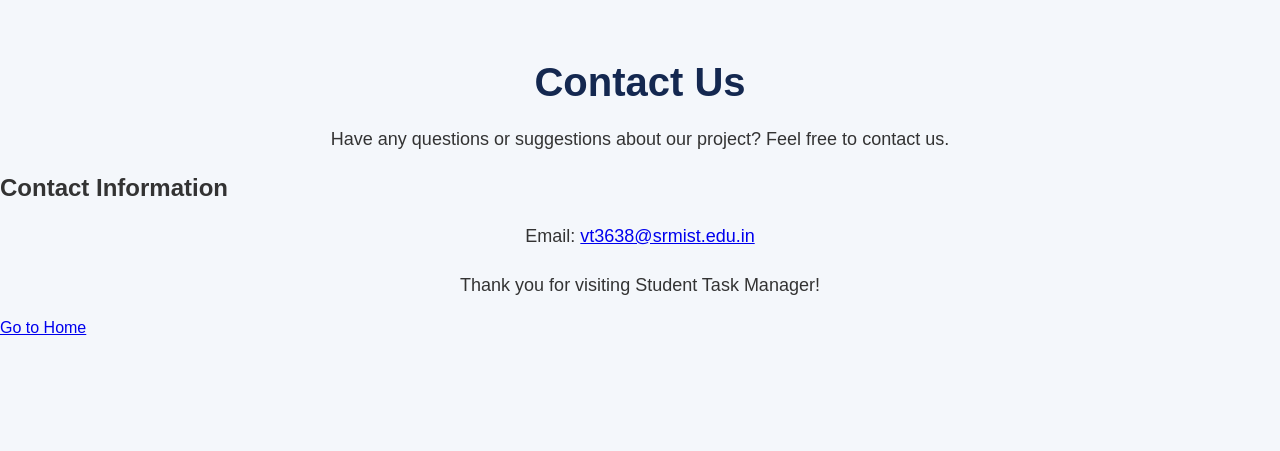
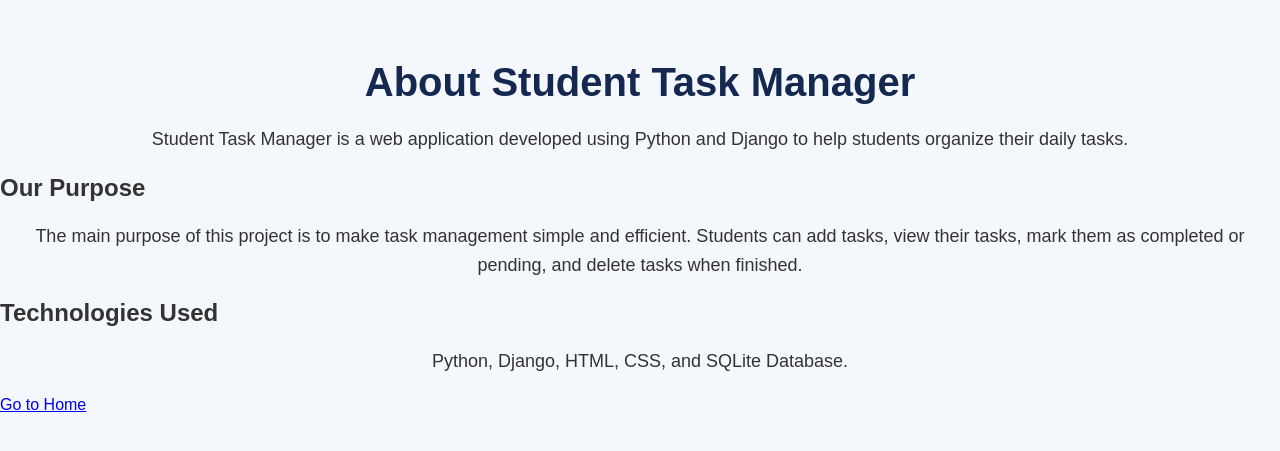
Before and after one commit to vrinda05-hub/my-django-website, a Django app: page /contact/ in a window 1280 px wide. Shown: the part 61-512 px from the top of the page. Run offline with Django 5.2, Linux system fonts and the light colour scheme.

Commit message:
Update Contact page

```diff
--- a/website/templates/contact.html
+++ b/website/templates/contact.html
@@ -5,39 +5,38 @@
 <head>
     <meta charset="UTF-8">
     <meta name="viewport" content="width=device-width, initial-scale=1.0">
-    <title>Contact Us</title>
+    <title>About Us</title>
     <link rel="stylesheet" href="{% static 'website/style.css' %}">
 </head>
 <body>
 
     <nav>
-        <a href="/">Home</a>
-        <a href="/about/">About</a>
-        <a href="/contact/">Contact</a>
+        <a href="{% url 'home' %}">Home</a>
+        <a href="{% url 'about' %}">About</a>
+        <a href="{% url 'contact' %}">Contact</a>
     </nav>
 
     <main>
-        <h1>Contact Us</h1>
+        <h1>About Student Task Manager</h1>
 
         <p>
-            Have any questions or suggestions about our project?
-            Feel free to contact us.
+            Student Task Manager is a web application developed using
+            Python and Django to help students organize their daily tasks.
         </p>
 
-        <h2>Contact Information</h2>
+        <h2>Our Purpose</h2>
 
         <p>
-            Email:
-            <a href="mailto:vt3638@srmist.edu.in">
-                vt3638@srmist.edu.in
-            </a>
+            The main purpose of this project is to make task management
+            simple and efficient. Students can add tasks, view their tasks,
+            mark them as completed or pending, and delete tasks when finished.
         </p>
 
-        <p>
-            Thank you for visiting Student Task Manager!
-        </p>
+        <h2>Technologies Used</h2>
 
-        <a href="/">Go to Home</a>
+        <p>Python, Django, HTML, CSS, and SQLite Database.</p>
+
+        <a href="{% url 'home' %}">Go to Home</a>
     </main>
 
 </body>
```
